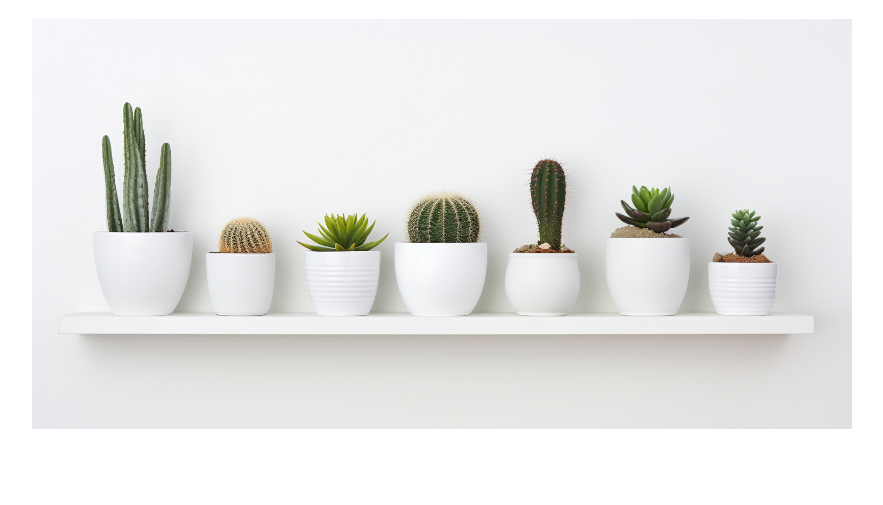
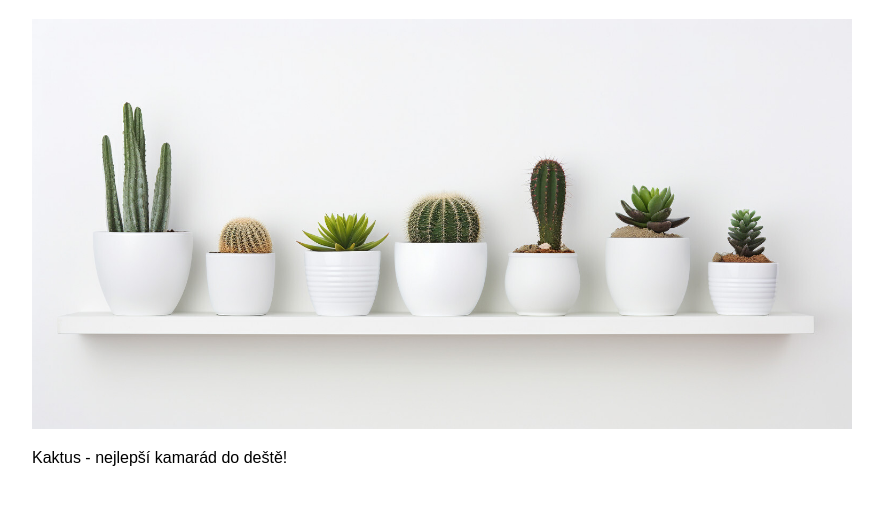
Before and after one commit to podlomar/kaktusy, a plain HTML site: page index.html in a window 1280 px wide. Shown: the part 61-566 px from the top of the page, without its empty margins (198-1081 px from the left). Drawn offline with Linux system fonts and the light colour scheme.

Commit message:
Zábavný odstavec

```diff
--- a/index.html
+++ b/index.html
@@ -11,6 +11,7 @@
   <div class="container">
     <h1>Kaktusy do každé rodiny</h1>
     <img class="banner" src="./img/kaktusy.jpg" />
+    <p>Kaktus - nejlepší kamarád do deště!</p>
   </div>
 </body>
 </html>
```
